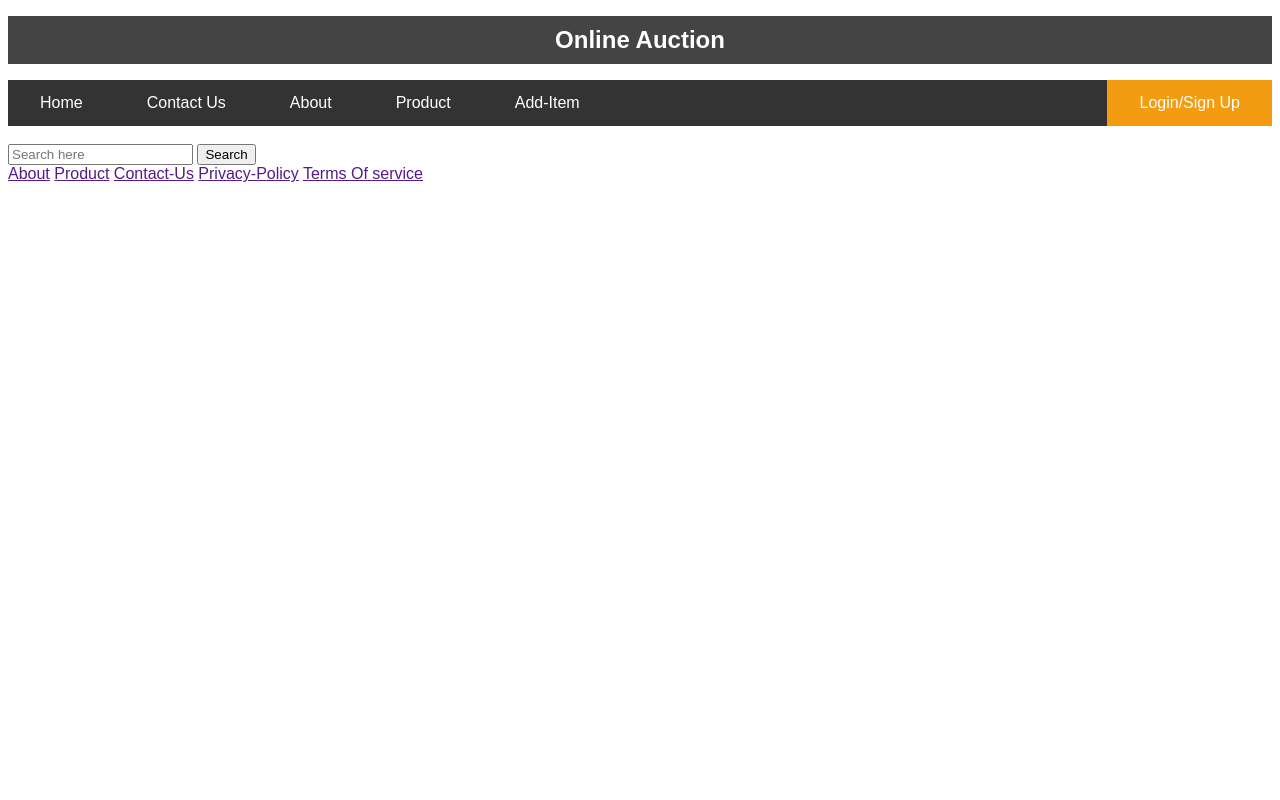
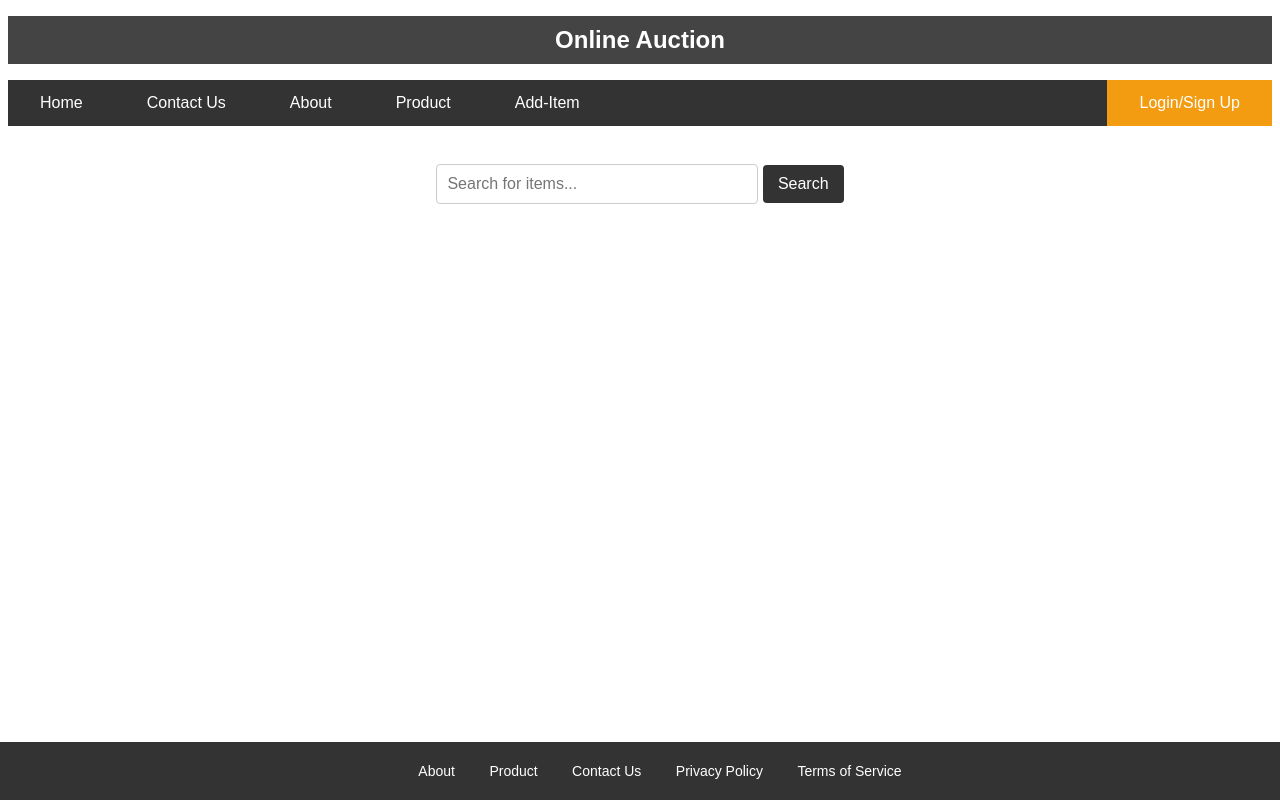
Before and after one commit to Namrata023/onlineauction, a Django app: page /home/ in a window 1280 px wide. Run offline with Django 5.2, Linux system fonts and the light colour scheme.

Commit message:
added search box and footer

```diff
--- a/myapp/static/css/home.css
+++ b/myapp/static/css/home.css
@@ -8,6 +8,8 @@ body {
     text-align: center;
     font-size: 24px;
 }
+
+/* Navigation Bar */
 .navbar {
     overflow: hidden;
     background-color: #333;
@@ -33,3 +35,52 @@ body {
     background-color: #e67e22;
     color: white;
 }
+
+/* Search Box */
+.search-box {
+    text-align: center;
+    margin-top: 20px;
+}
+.search-box input {
+    padding: 10px;
+    width: 300px;
+    font-size: 16px;
+    border: 1px solid #ccc;
+    border-radius: 4px;
+}
+.search-box button {
+    padding: 10px 15px;
+    font-size: 16px;
+    background-color: #333;
+    color: white;
+    border: none;
+    border-radius: 4px;
+    cursor: pointer;
+}
+.search-box button:hover {
+    background-color: #ddd;
+    color: black;
+}
+
+/* Footer */
+.footer {
+    background-color: #333;
+    color: white;
+    text-align: center;
+    padding: 20px;
+    position: fixed;
+    width: 100%;
+    bottom: 0;
+    left: 0;
+}
+
+.footer a {
+    color: white;
+    text-decoration: none;
+    margin: 0 15px;
+    font-size: 14px;
+}
+
+.footer a:hover {
+    text-decoration: underline;
+}
--- a/myapp/templates/home.html
+++ b/myapp/templates/home.html
@@ -3,7 +3,6 @@
 <html lang="en">
     <head>
         <title>Home</title>
-        <!-- Required meta tags -->
         <meta charset="utf-8" />
         <meta name="viewport" content="width=device-width, initial-scale=1"/>
         <link rel="stylesheet" type="text/css" href="{% static 'css/home.css' %}">
@@ -20,25 +19,21 @@
             <a href="#login" class="login">Login/Sign Up</a>
         </div>
         <br>
-        <div class="inputbutton">
-            <form action="" method="GET">
-            <input id="input" type="text" name="query" placeholder="Search here" >
-            <button class="search" type="submit">Search</button>
-            </form>
-            </div>
+        <div class="search-box">
+            <input type="text" placeholder="Search for items..." />
+            <button type="submit">Search</button>
+        </div>
         </header>
         <main>
         </main>
 
 
-        <footer>
-            <div class="footer">
-                <a class="border last" href="">About</a>
-                <a class="border last" href="">Product</a>
-                <a class="border last" href="">Contact-Us</a>
-                <a class="border last" href="">Privacy-Policy</a>
-                <a class="border last" href="">Terms Of service</a>
-            </div>
-        </footer>
+        <div class="footer">
+            <a href="#about">About</a>
+            <a href="#product">Product</a>
+            <a href="#contact">Contact Us</a>
+            <a href="#privacy">Privacy Policy</a>
+            <a href="#terms">Terms of Service</a>
+        </div>
     </body>
 </html>
```
